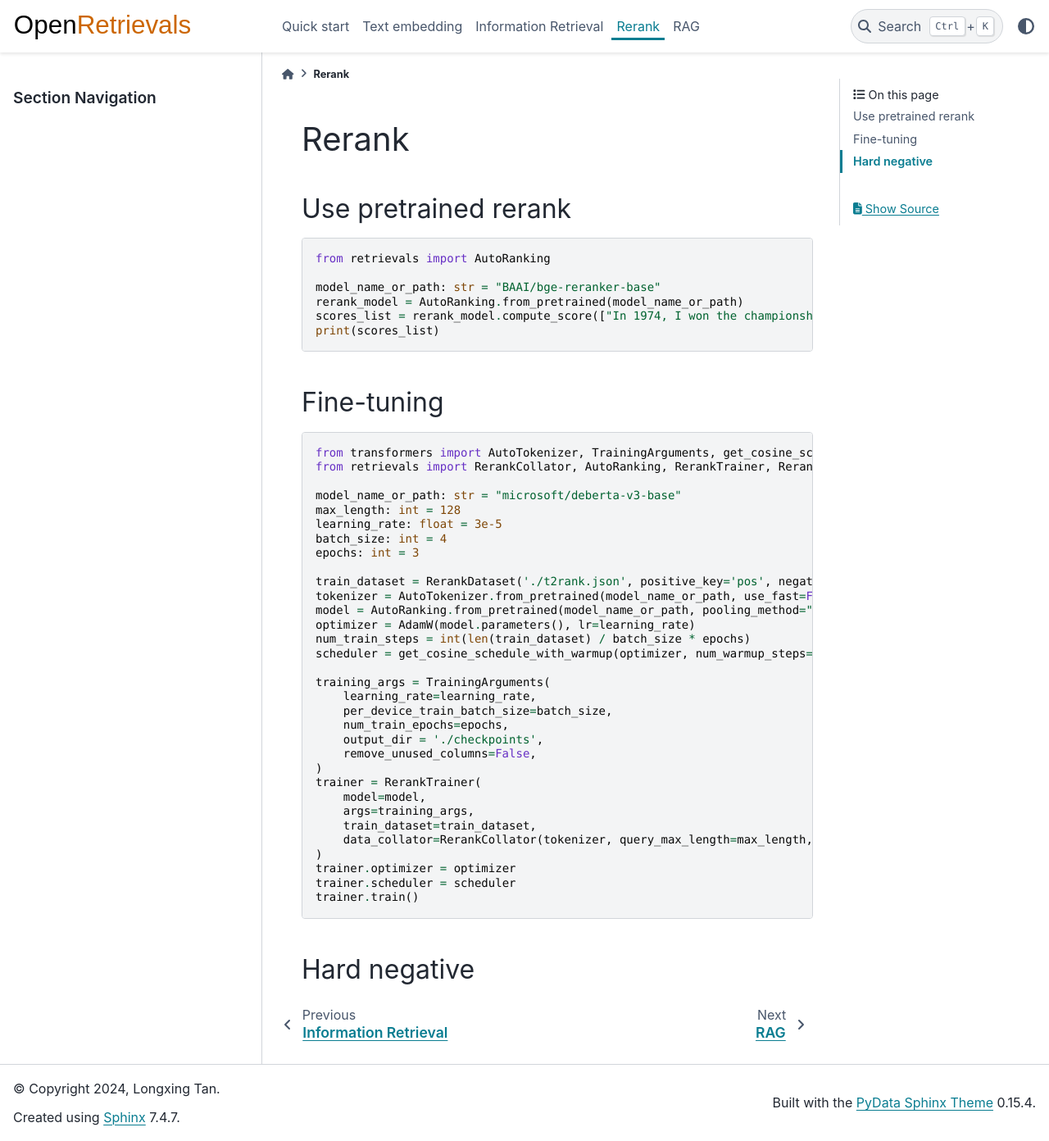
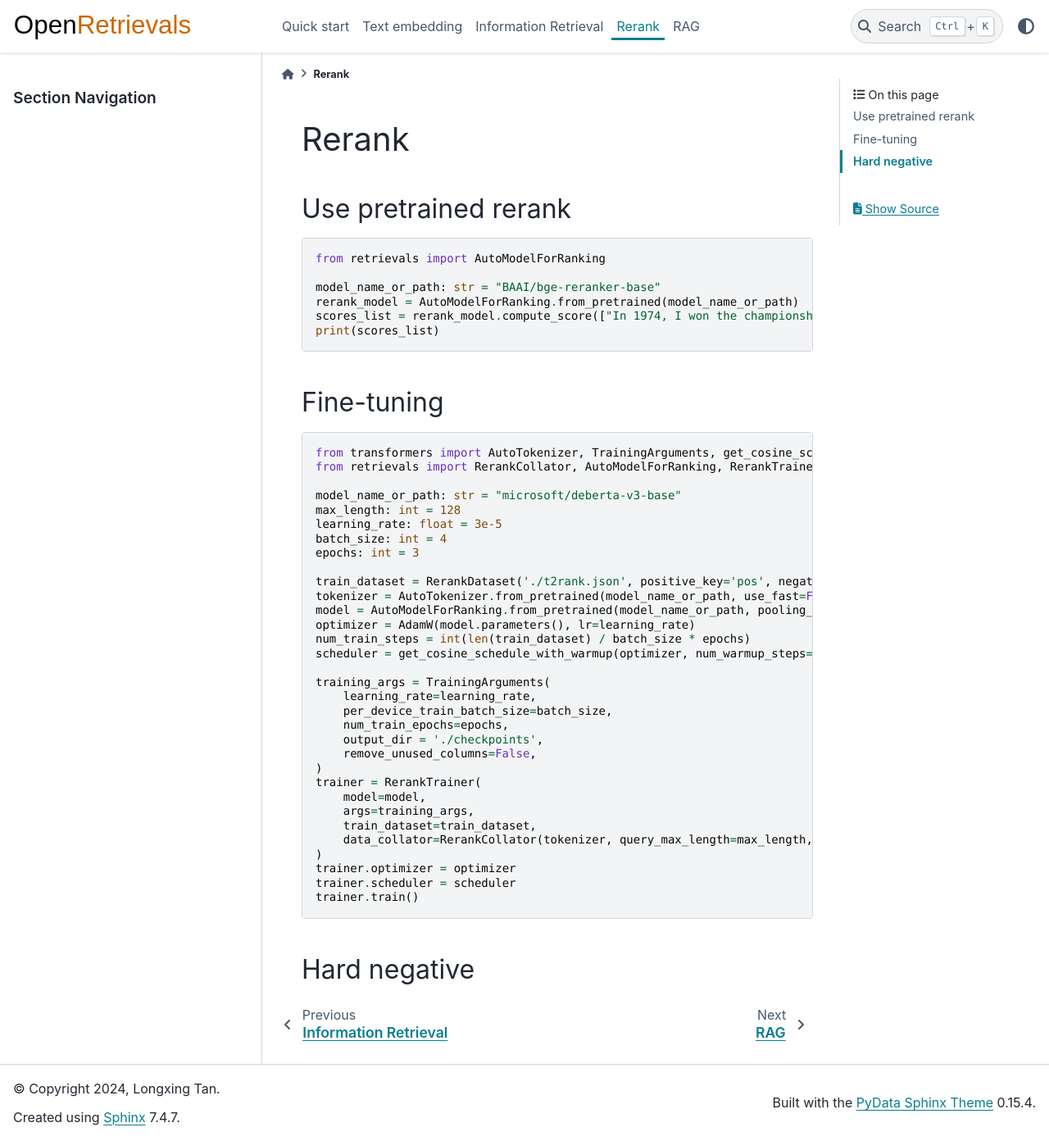
Before and after one commit to LongxingTan/open-retrievals, a Sphinx documentation site: the page built from docs/source/rerank.rst, in a window 1280 px wide and 1392 px high. Shown: the whole window at 82% size. Built offline with Sphinx 7.4.7 and the PyData theme 0.15.4, drawn with Linux system fonts in a browser that asks for light colours.

Commit message:
fix: rerank rename

```diff
--- a/docs/source/rag.rst
+++ b/docs/source/rag.rst
@@ -14,7 +14,7 @@ RAG could help solve the false information, out-of-date information, and data se
 .. code-block:: python
 
     from retrievals.tools.langchain import LangchainEmbedding, LangchainReranker, LangchainLLM
-    from retrievals import AutoRanking
+    from retrievals import AutoModelForRanking
     from langchain.retrievers import ContextualCompressionRetriever
     from langchain_community.vectorstores import Chroma as Vectorstore
     from langchain.prompts.prompt import PromptTemplate
@@ -33,7 +33,7 @@ RAG could help solve the false information, out-of-date information, and data se
     retrieval_args = {"search_type" :"similarity", "score_threshold": 0.15, "k": 10}
     retriever = vectordb.as_retriever(**retrieval_args)
 
-    ranker = AutoRanking.from_pretrained(rerank_model_name_or_path)
+    ranker = AutoModelForRanking.from_pretrained(rerank_model_name_or_path)
     reranker = LangchainReranker(model=ranker, top_n=3)
     compression_retriever = ContextualCompressionRetriever(
         base_compressor=reranker, base_retriever=retriever
--- a/docs/source/rerank.rst
+++ b/docs/source/rerank.rst
@@ -8,10 +8,10 @@ Use pretrained rerank
 
 .. code-block:: python
 
-    from retrievals import AutoRanking
+    from retrievals import AutoModelForRanking
 
     model_name_or_path: str = "BAAI/bge-reranker-base"
-    rerank_model = AutoRanking.from_pretrained(model_name_or_path)
+    rerank_model = AutoModelForRanking.from_pretrained(model_name_or_path)
     scores_list = rerank_model.compute_score(["In 1974, I won the championship in Southeast Asia in my first kickboxing match", "In 1982, I defeated the heavy hitter Ryu Long."])
     print(scores_list)
 
@@ -24,7 +24,7 @@ Fine-tuning
 .. code-block:: python
 
     from transformers import AutoTokenizer, TrainingArguments, get_cosine_schedule_with_warmup, AdamW
-    from retrievals import RerankCollator, AutoRanking, RerankTrainer, RerankDataset
+    from retrievals import RerankCollator, AutoModelForRanking, RerankTrainer, RerankDataset
 
     model_name_or_path: str = "microsoft/deberta-v3-base"
     max_length: int = 128
@@ -34,7 +34,7 @@ Fine-tuning
 
     train_dataset = RerankDataset('./t2rank.json', positive_key='pos', negative_key='neg')
     tokenizer = AutoTokenizer.from_pretrained(model_name_or_path, use_fast=False)
-    model = AutoRanking.from_pretrained(model_name_or_path, pooling_method="mean")
+    model = AutoModelForRanking.from_pretrained(model_name_or_path, pooling_method="mean")
     optimizer = AdamW(model.parameters(), lr=learning_rate)
     num_train_steps = int(len(train_dataset) / batch_size * epochs)
     scheduler = get_cosine_schedule_with_warmup(optimizer, num_warmup_steps=0.05 * num_train_steps, num_training_steps=num_train_steps)
--- a/src/retrievals/__init__.py
+++ b/src/retrievals/__init__.py
@@ -7,7 +7,7 @@ from .data.collator import (
 from .data.dataset import RerankDataset, RetrievalDataset
 from .models.embedding_auto import AutoModelForEmbedding, ListwiseModel, PairwiseModel
 from .models.pooling import AutoPooling
-from .models.rerank import AutoRanking
+from .models.rerank import AutoModelForRanking
 from .models.retrieval_auto import AutoRetrieval
 from .trainer.custom_trainer import CustomTrainer
 from .trainer.trainer import RerankTrainer, RetrievalTrainer
```
Also changed, not shown: README.md (+6 -6 lines), README_ja-JP.md (+6 -6 lines), README_zh-CN.md (+6 -6 lines), 8 other files.
